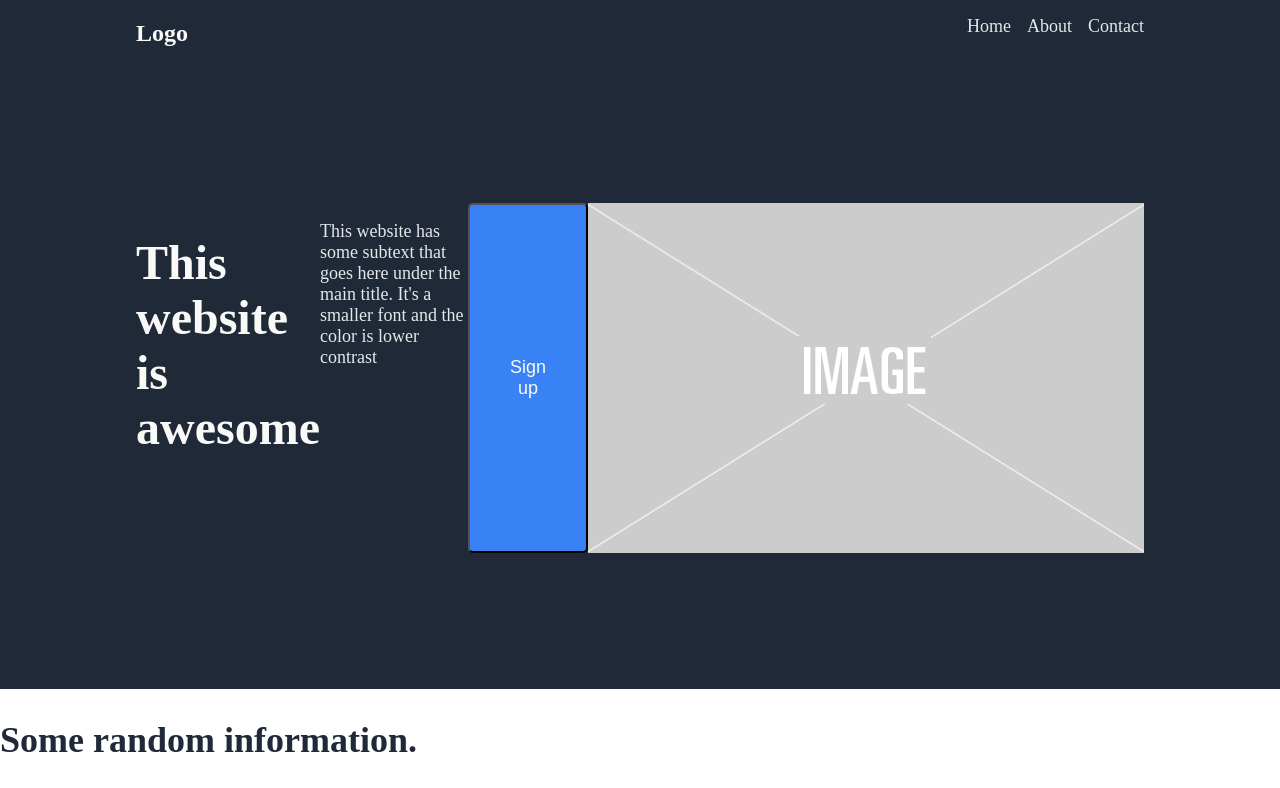
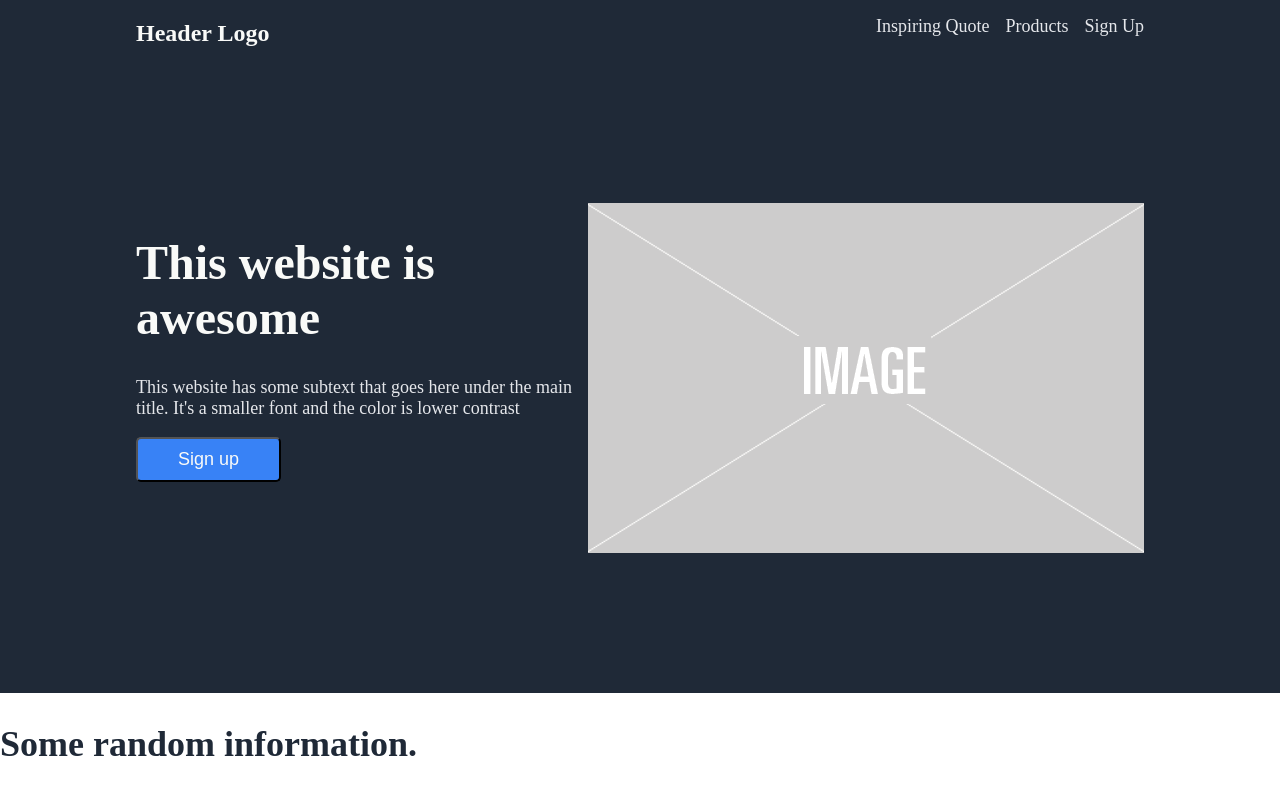
Before and after one commit to joshuaericksteele/Project-Landing-Page, a plain HTML site: page index.html in a window 1280 px wide. Shown: the top 788 px of the page. Drawn offline with Linux system fonts and the light colour scheme.

Commit message:
index.html

```diff
--- a/index.html
+++ b/index.html
@@ -10,21 +10,25 @@
 <body>
     <div class="page-top">
     <div class="nav-bar">
-        <h2 class="logo">Logo</h2>
+        <h2 class="logo">Header Logo</h2>
         <ul>
-        <li><a class="header-link" href="">Home</a></li>
-        <li><a class="header-link" href="">About</a></li>
-        <li><a class="header-link" href="">Contact</a></li>
+        <li><a class="header-link" href="">Inspiring Quote</a></li>
+        <li><a class="header-link" href="">Products</a></li>
+        <li><a class="header-link" href="">Sign Up</a></li>
         </ul>
     </div>
 
 
     <div class="main-title">
+        <div class="hero-text">
         <h1 class="main-hero">This website is awesome</h1>
         <p class="main-secondary-text">This website has some subtext that goes here under the main title. It's a smaller font and the color is lower contrast</p>
         <button class="sign-up" type="submit">Sign up</button>
+    </div>
+    <div class="hero-img">
         <img src="/imgaes/img-placeholder.png" alt="Place Holder Img">
     </div>
+</div>
     </div>
 
     <div class="page-middle">
@@ -48,7 +52,7 @@
     </div>
 
     <div class="quote">
-        <p>This is an inspiring quote, or a testimonial from a customer. Maybe it's just filling up space, or maybe people will actually read it. Who knows? All i know is that i looks nice</p>
+        <q>This is an inspiring quote, or a testimonial from a customer. Maybe it's just filling up space, or maybe people will actually read it. Who knows? All i know is that i looks nice</q> <figcaption> &mdash; Some one special</figcaption>
     </div>
 
     <div class="page-bottom">
```
